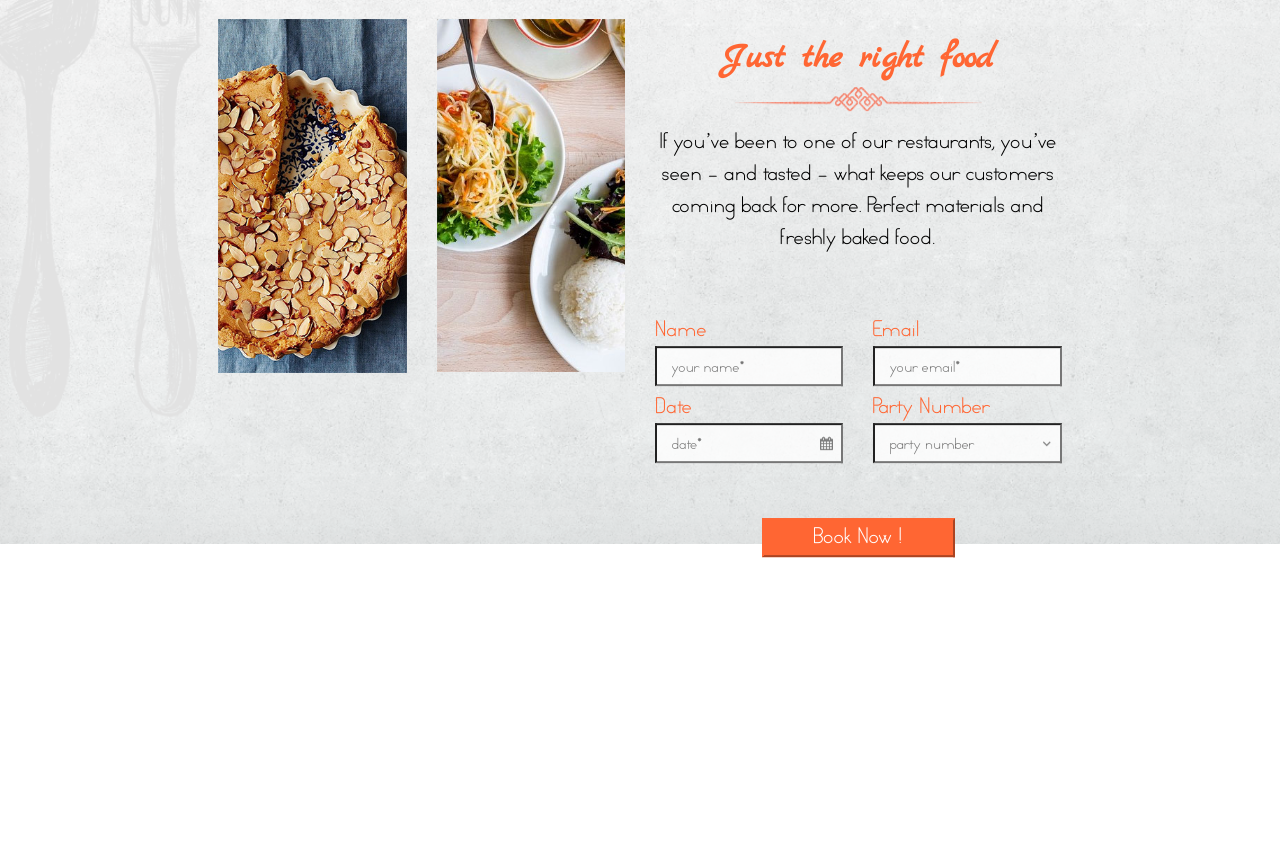
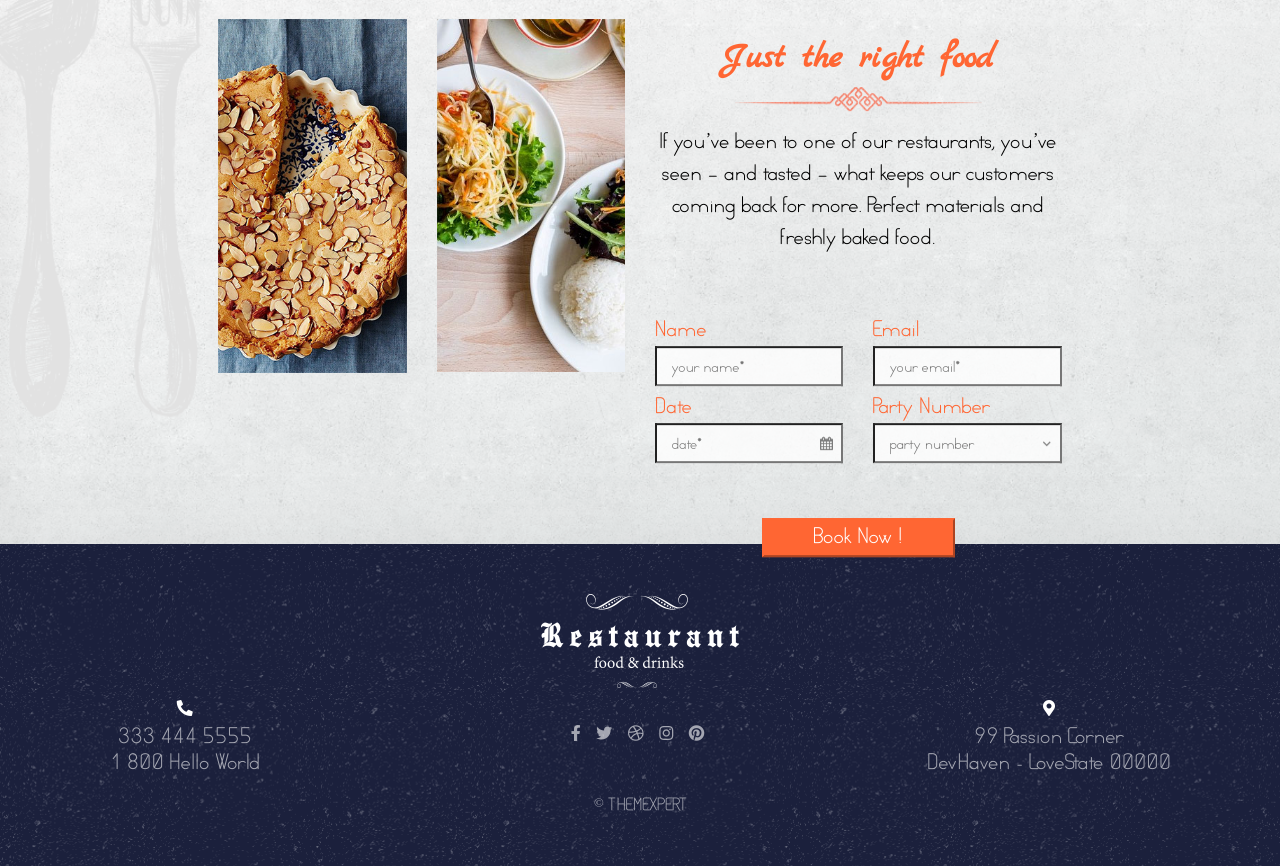
Before and after one commit to PASSIONCORNERS/hcj_restaurant, a website: page app/index.html in a window 1280 px wide. Shown: the part 4254-5120 px from the top of the page. Before the commit the page ends 4824 px from the top, so only its background shows below. Drawn offline with nearby package versions, Linux system fonts and the light colour scheme.

Commit message:
footer completed

```diff
--- /dev/null
+++ b/app/css/module/_footer.css
@@ -0,0 +1,124 @@
+footer {
+	background-image: url('../img/footer-bg.png');
+	background-repeat: no-repeat;
+	background-size: cover;
+	background-position: auto;
+	height: auto;
+}
+.footer_logo {
+	padding-top: 50px;
+	text-align: center;
+}
+.footer_content {
+	display: flex;
+	justify-content: space-around;
+	align-items: center;
+	text-align: center;
+	transform: scale(.8);
+	font-size: .7rem;
+
+
+	&-phone {
+		i {
+			color: #fff;
+		}
+		p {
+			color: rgba(255, 255, 255, .6);
+		}
+	}
+	&-social {
+		margin-left: 100px;
+		color: rgba(255, 255, 255, .6);
+		cursor: pointer;
+		i {
+			padding: 0 5px;
+			transition: .3s ease-in;
+		}
+		i:hover {
+			color: $mainOrange;
+			transition: .3s ease-in;
+		}
+
+	}
+	&-location {
+		margin-left: 60px;
+		i {
+			color: #fff;
+		}
+		p {
+			color: rgba(255, 255, 255, .6);
+		}
+	}
+}
+.footer_cred {
+	text-align: center;
+	padding: 20px 0 50px 0;
+	font-size: .8rem;
+	color: rgba(255, 255, 255, .6);
+}
+
+Media Query Mixins
+
+@mixin atiphone6 {
+
+}
+
+@mixin at576 {
+.footer_content {
+	font-size: 1rem;
+}
+}
+@mixin at768 {
+.footer_content {
+	font-size: 1rem;
+}
+}
+@mixin at992 {
+.footer_content {
+	font-size: 1rem;
+}
+}
+@mixin at1200 {
+.footer_content {
+	display: flex;
+	justify-content: space-around;
+	align-items: center;
+	text-align: center;
+	font-size: 1rem;
+	transform: scale(1);
+
+
+	&-phone {
+		i {
+			color: #fff;
+		}
+		p {
+			color: rgba(255, 255, 255, .6);
+		}
+	}
+	&-social {
+		margin-left: 87px;
+		color: rgba(255, 255, 255, .6);
+		cursor: pointer;
+		i {
+			padding: 0 5px;
+			transition: .3s ease-in;
+		}
+		i:hover {
+			color: white;
+			transition: .3s ease-in;
+			color: $mainOrange;
+		}
+
+	}
+	&-location {
+		margin-left: 0;
+		i {
+			color: #fff;
+		}
+		p {
+			color: rgba(255, 255, 255, .6);
+		}
+	}
+}
+}
--- a/app/css/style.css
+++ b/app/css/style.css
@@ -8,3 +8,4 @@
 @import "./module/_menu.css";
 @import "./module/_review.css";
 @import "./module/_revers.css";
+@import "./module/_footer.css";
--- a/app/index.html
+++ b/app/index.html
@@ -247,29 +247,29 @@
 	</section>
 	<footer>
 		<div class="footer_logo">
-			<img src="" alt="">
+			<img src="./img/logo.png" alt="">
 		</div>
 		<div class="footer_content">
 			<div class="footer_content-phone">
-				<i></i>
-				<p></p>
-				<p></p>
+				<i class="fas fa-phone-alt"></i>
+				<p>333 444 5555</p>
+				<p>1 800 Hello World</p>
 			</div>
 			<div class="footer_content-social">
-				<i></i>
-				<i></i>
-				<i></i>
-				<i></i>
-				<i></i>
+				<i class="fab fa-facebook-f"></i>
+				<i class="fab fa-twitter"></i>
+				<i class="fab fa-dribbble"></i>
+				<i class="fab fa-instagram"></i>
+				<i class="fab fa-pinterest"></i>
 			</div>
 			<div class="footer_content-location">
-				<i></i>
-				<p></p>
-				<p></p>
+				<i class="fas fa-map-marker-alt"></i>
+				<p>99 Passion Corner</p>
+				<p>DevHaven - LoveState 00000</p>
 			</div>
 		</div>
 		<div class="footer_cred">
-			<p></p>
+			<p>	&copy; THEMEXPERT</p>
 		</div>
 	</footer>
 
--- a/app/temp/style.css
+++ b/app/temp/style.css
@@ -1743,3 +1743,134 @@ input::placeholder {
 				height: 40px;
 			}
   }
+
+footer {
+	background-image: url('../img/footer-bg.png');
+	background-repeat: no-repeat;
+	background-size: cover;
+	background-position: auto;
+	height: auto;
+}
+
+.footer_logo {
+	padding-top: 50px;
+	text-align: center;
+}
+
+.footer_content {
+	display: flex;
+	justify-content: space-around;
+	align-items: center;
+	text-align: center;
+	transform: scale(.8);
+	font-size: .7rem;
+}
+
+.footer_content-phone i {
+			color: #fff;
+		}
+
+.footer_content-phone p {
+			color: rgba(255, 255, 255, .6);
+		}
+
+.footer_content-social {
+		margin-left: 100px;
+		color: rgba(255, 255, 255, .6);
+		cursor: pointer;
+
+	}
+
+.footer_content-social i {
+			padding: 0 5px;
+			transition: .3s ease-in;
+		}
+
+.footer_content-social i:hover {
+			color: #ff6633;
+			transition: .3s ease-in;
+		}
+
+.footer_content-location {
+		margin-left: 60px;
+	}
+
+.footer_content-location i {
+			color: #fff;
+		}
+
+.footer_content-location p {
+			color: rgba(255, 255, 255, .6);
+		}
+
+.footer_cred {
+	text-align: center;
+	padding: 20px 0 50px 0;
+	font-size: .8rem;
+	color: rgba(255, 255, 255, .6);
+}
+
+Media Query Mixins
+
+@mixin atiphone6 {
+
+}
+
+@media (min-width: 576px) {
+.footer_content {
+	font-size: 1rem;
+}
+  }
+
+@media (min-width: 768px) {
+.footer_content {
+	font-size: 1rem;
+}
+  }
+
+@media (min-width: 992px) {
+.footer_content {
+	font-size: 1rem;
+}
+  }
+
+@media (min-width: 1200px) {
+.footer_content {
+	display: flex;
+	justify-content: space-around;
+	align-items: center;
+	text-align: center;
+	font-size: 1rem;
+	transform: scale(1);
+}
+		.footer_content-phone i {
+			color: #fff;
+		}
+		.footer_content-phone p {
+			color: rgba(255, 255, 255, .6);
+		}
+	.footer_content-social {
+		margin-left: 87px;
+		color: rgba(255, 255, 255, .6);
+		cursor: pointer;
+
+	}
+		.footer_content-social i {
+			padding: 0 5px;
+			transition: .3s ease-in;
+		}
+		.footer_content-social i:hover {
+			color: white;
+			transition: .3s ease-in;
+			color: #ff6633;
+		}
+	.footer_content-location {
+		margin-left: 0;
+	}
+		.footer_content-location i {
+			color: #fff;
+		}
+		.footer_content-location p {
+			color: rgba(255, 255, 255, .6);
+		}
+  }
```
Also changed, not shown: app/img/footer-bg.png (added).
